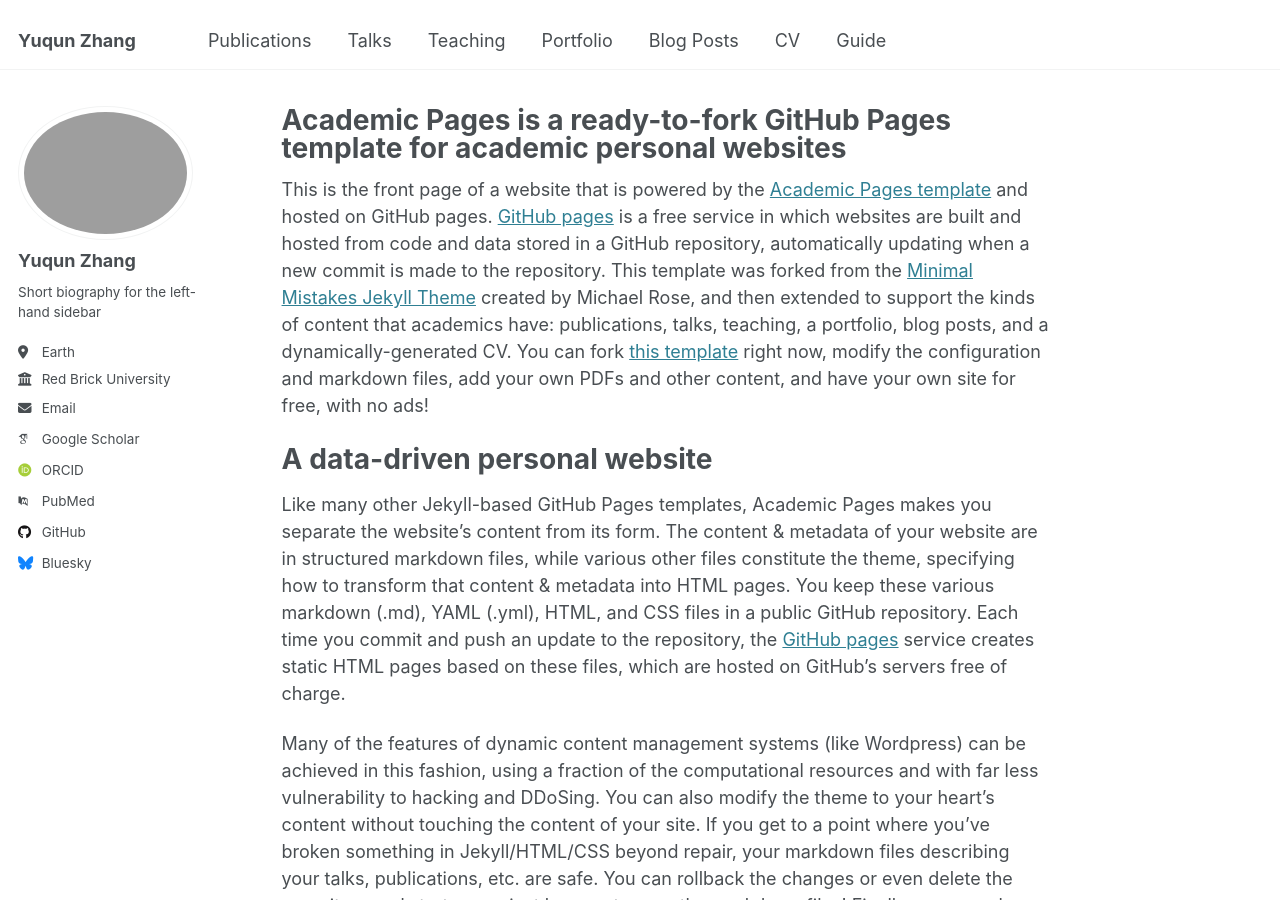
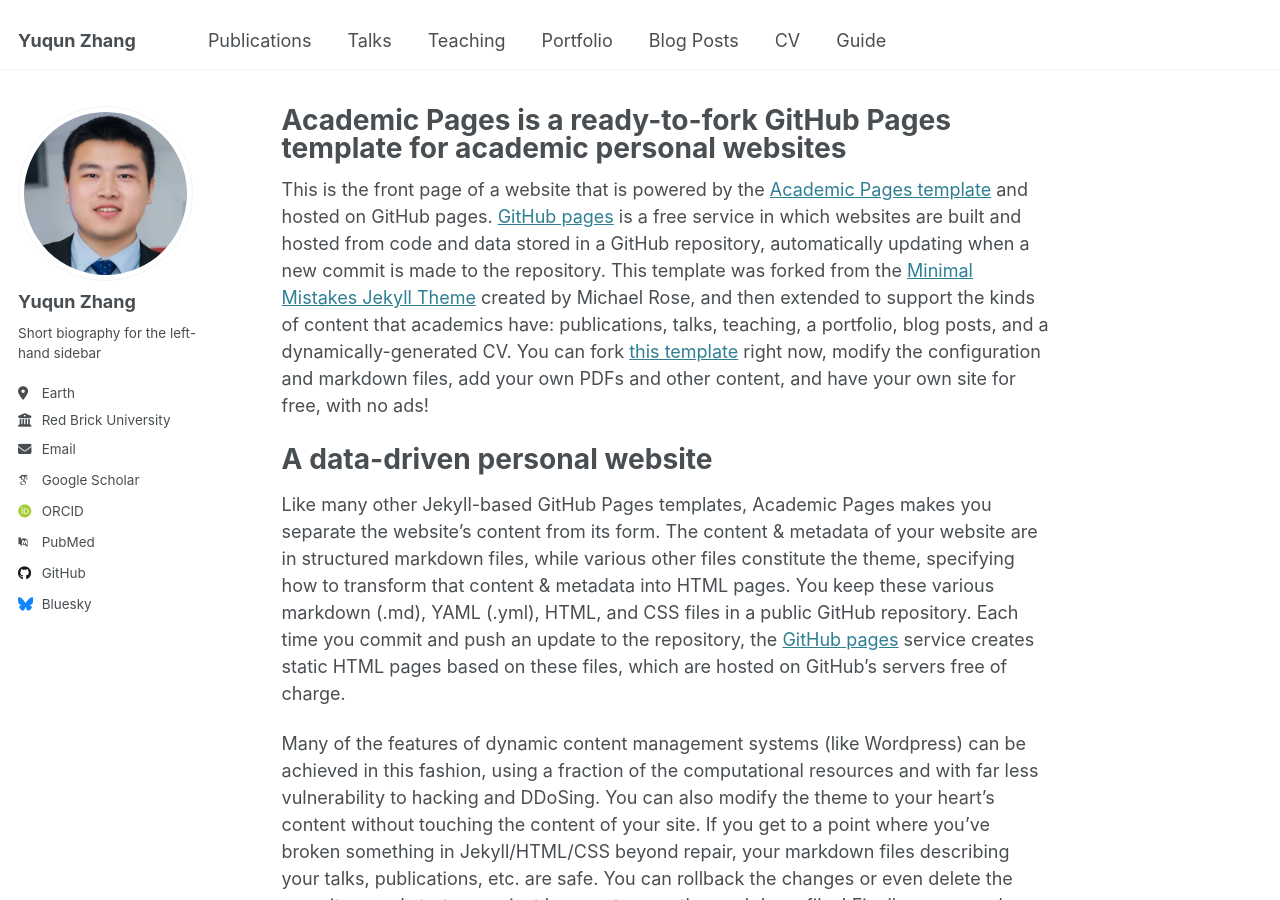
Before and after one commit to YuqunZhang/YuqunZhang.github.io, a Jekyll site: the page built from _pages/about.md, in a window 1280 px wide and 900 px high. Built offline with Jekyll 4.4.1, drawn with Linux system fonts in a browser that asks for light colours; some web fonts are replaced.

Commit message:
Update _config.yml

```diff
--- a/_config.yml
+++ b/_config.yml
@@ -22,7 +22,7 @@ repository               : "YuqunZhang/YuqunZhang.github.io"
 #               Additional customization can be done by editing /_includes/author-profile.html
 author:
   # Biographic information
-  avatar           : "yuqunzhang.png"
+  avatar           : "yuqunzhang.jpg"
   name             : "Yuqun Zhang"
   pronouns         : # example: "she/her"
   bio              : "Short biography for the left-hand sidebar"
```
